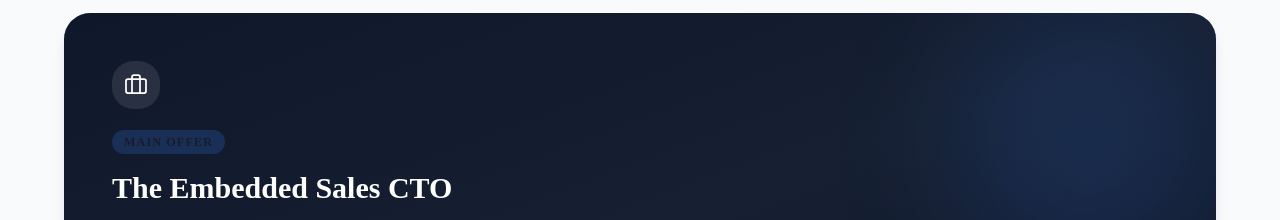
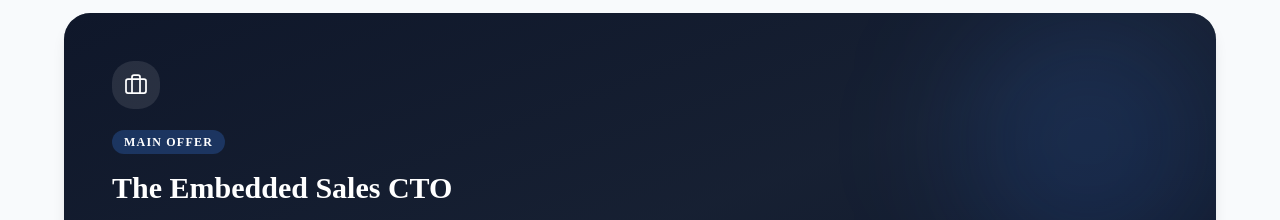
Before and after one commit to yurikoran/thesalescto, a Next.js app: page / in a window 1280 px wide. Shown: the part 3280-3500 px from the top of the page. Built offline with nearby package versions, Linux system fonts and the light colour scheme.

Commit message:
fix: make Main offer badge text visible on dark card
--accent-foreground resolves to #1a1a2e (dark navy), which is invisible
against the dark-section background. Switch badge text to text-white.

Co-authored-by: v0 <it+v0agent@vercel.com>

```diff
--- a/src/app/page.tsx
+++ b/src/app/page.tsx
@@ -553,7 +553,7 @@ function Services() {
               <div className="w-12 h-12 rounded-2xl bg-white/10 flex items-center justify-center mb-5">
                 <HERO_SERVICE.icon className="w-6 h-6 text-white" strokeWidth={1.75} />
               </div>
-              <p className="inline-block text-xs font-semibold tracking-widest uppercase bg-accent/20 text-accent-foreground px-3 py-1 rounded-full mb-4">
+              <p className="inline-block text-xs font-semibold tracking-widest uppercase bg-accent/25 text-white px-3 py-1 rounded-full mb-4">
                 Main offer
               </p>
               <h3 className="text-2xl sm:text-3xl font-bold mb-4">
```
